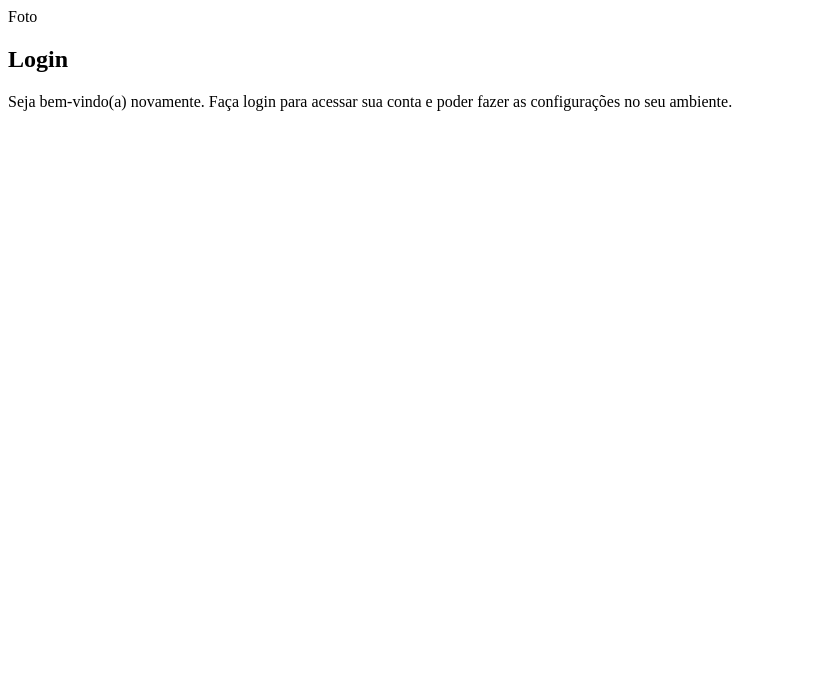
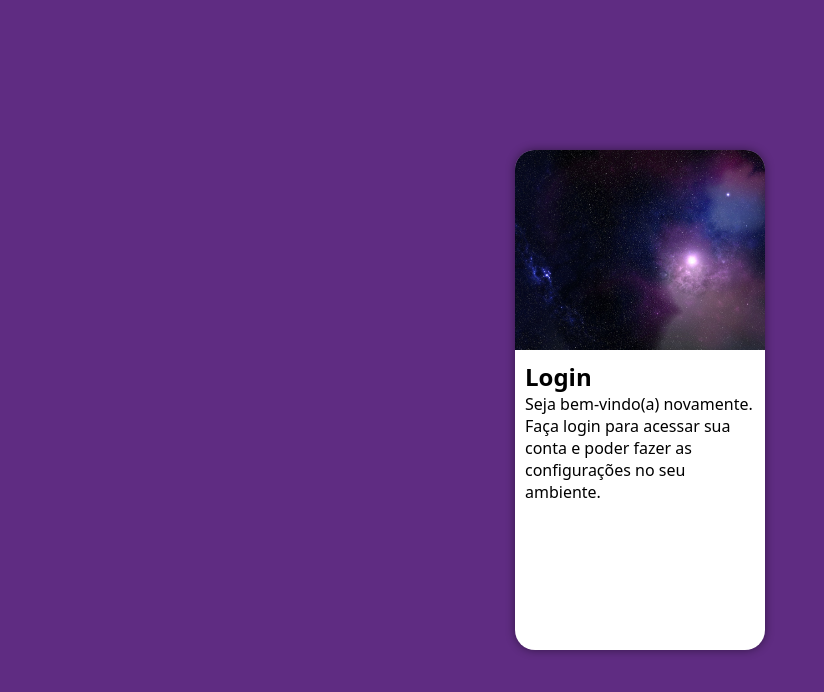
Before and after one commit to asuelenbarros/projeto-login, a plain HTML site: page index.html in a window 1280 px wide. Shown: the whole page, without its empty margins (0-824 px from the left). Drawn offline with Linux system fonts and the light colour scheme.

Commit message:
editei o exercicio

```diff
--- a/estilos/style.css
+++ b/estilos/style.css
@@ -1,9 +1,53 @@
 @charset "UTF-8";
 
 /*
-
     Paleta de cores
     Verde: #49a09d
     Lilás: #5f2c82
+*/
 
-*/
+* {
+    font-family: system-ui, -apple-system, BlinkMacSystemFont, 'Segoe UI', Roboto, Oxygen, Ubuntu, Cantarell, 'Open Sans', 'Helvetica Neue', sans-serif;
+    padding: 0px;
+    margin: 0px;
+    box-sizing: border-box;
+}
+
+body, html {
+    background-color: #5f2c82;
+    height: 100vh;
+    width: 100vw;
+}
+
+main {
+    position: relative;
+    height: 100vh;
+    width: 100vw;
+}
+
+section#login {
+    position: absolute;
+    top: 50%;
+    left: 50%;
+    transform: translate(-50%, -50%);
+    overflow: hidden;
+
+    background-color: white;
+    width: 250px;
+    height: 500px;
+    border-radius: 20px;
+    box-shadow: 0px 0px 10px rgba(0, 0, 0, 0.455);
+}
+section#login > div#imagem {
+    display: block;
+    background: #5f2c82 url(../imagens/pexels-frank-cone-3607542\ \(1\).jpg) no-repeat;
+    background-size: cover;
+    background-position: center;
+    height: 200px;
+}
+
+section#login > div#formulario {
+    display: block;
+    padding: 10px;
+
+}
--- a/index.html
+++ b/index.html
@@ -11,7 +11,7 @@
     <main>
         <section id="login">
             <div id="imagem">
-                Foto
+                <!-- Aqui vai a imagem nas CSS -->
             </div>
             <div id="formulario">
                 <h1>Login</h1>
```
